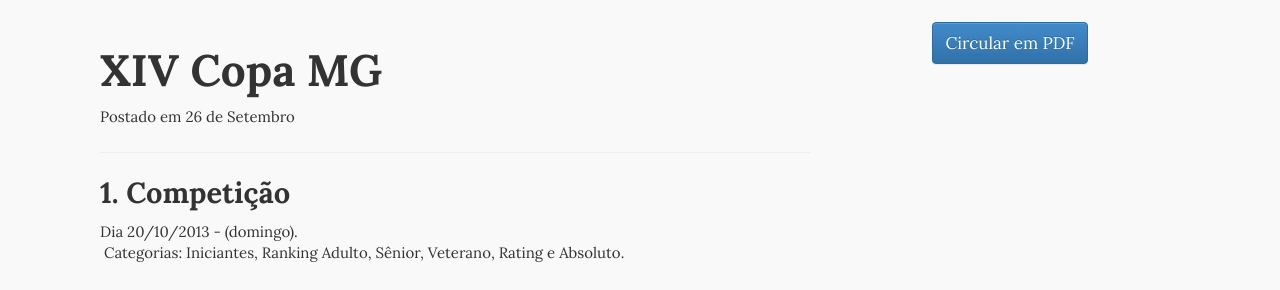
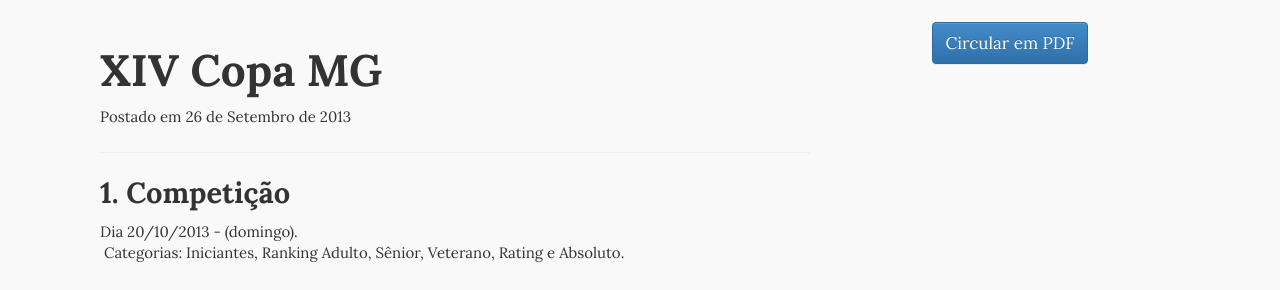
Before and after one commit to thiagokimo/fmtm, a Jekyll site: the page built from _posts/2013-09-26-xiv-copa-mg.md, in a window 1280 px wide. Shown: the part 179-469 px from the top of the page. Built offline with Jekyll 4.4.1, drawn with Linux system fonts in a browser that asks for light colours; Markdown is read by kramdown in place of the engine named in the settings.

Commit message:
Displaying page/post year

```diff
--- a/_includes/home/news.html
+++ b/_includes/home/news.html
@@ -5,7 +5,7 @@
       <div class="panel panel-default">
         <div class="panel-heading">
           <h3 class="panel-title">{{post.title}}</h3>
-          <p>Postado em {{post.date | date: "%d de"}} {{post.month}}</p>
+          <p>Postado em {{post.date | date: "%d de"}} {{post.month}} de {{post.year}}</p>
         </div>
           <div class="panel-body">
             {% if post.content contains site.excerpt_separator %}
--- a/_layouts/circular.html
+++ b/_layouts/circular.html
@@ -6,7 +6,7 @@ layout: default
   <div class="col-md-8">
 
     <h1>{{ page.title }}</h1>
-    <p class="meta">Postado em {{page.date | date: "%d de"}} {{page.month}}</p>
+    <p class="meta">Postado em {{page.date | date: "%d de"}} {{page.month}} de {{page.year}}</p>
 
     <hr>
 
--- a/_layouts/home.html
+++ b/_layouts/home.html
@@ -12,9 +12,9 @@
           </div>
 
           <div class="col-md-4">
-            <!-- {% include home/coming-next.html %} -->
-            <hr>
-            {% include home/banners.html %}
+            {% include home/coming-next.html %}
+            <!-- <hr>
+            {% include home/banners.html %} -->
             <hr>
             {% include home/slider.html %}
           </div>
--- a/_layouts/post.html
+++ b/_layouts/post.html
@@ -3,7 +3,7 @@ layout: default
 ---
 
 <h1>{{ page.title }}</h1>
-<p class="meta">Postado em {{page.date | date: "%d de"}} {{page.month}}</p>
+<p class="meta">Postado em {{page.date | date: "%d de"}} {{page.month}} de {{post.year}}</p>
 
 <hr>
 
```
